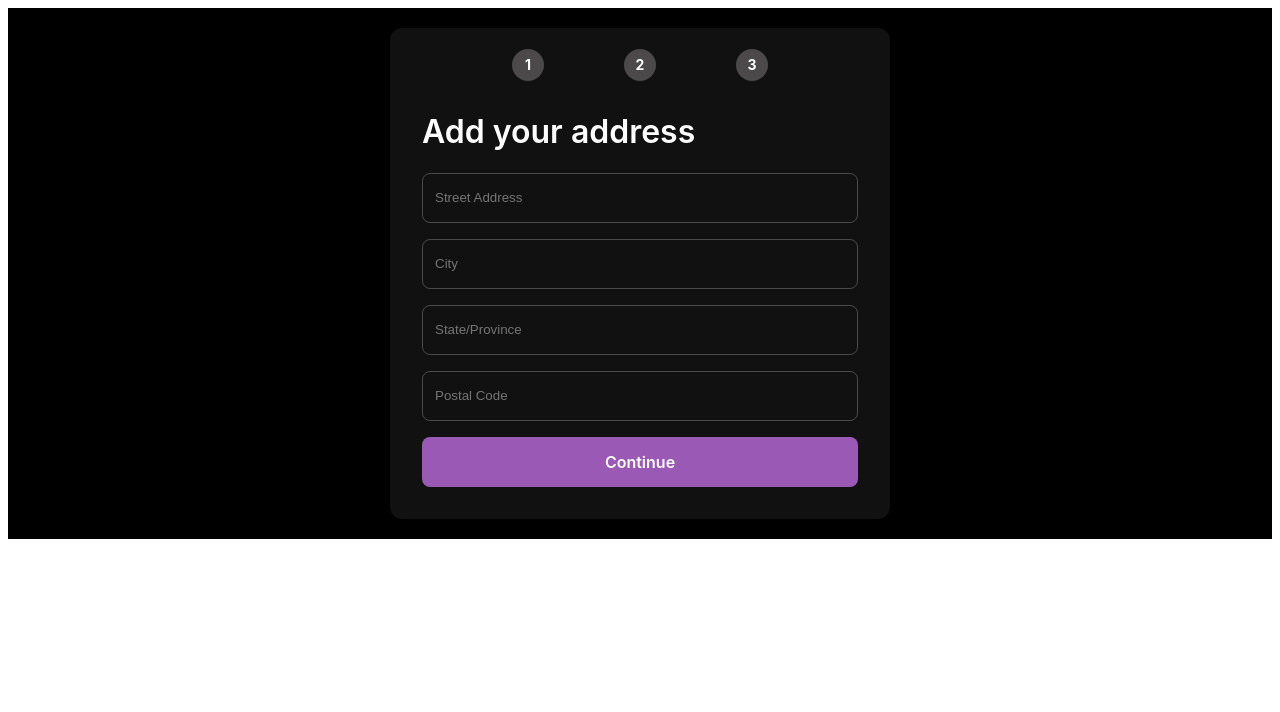
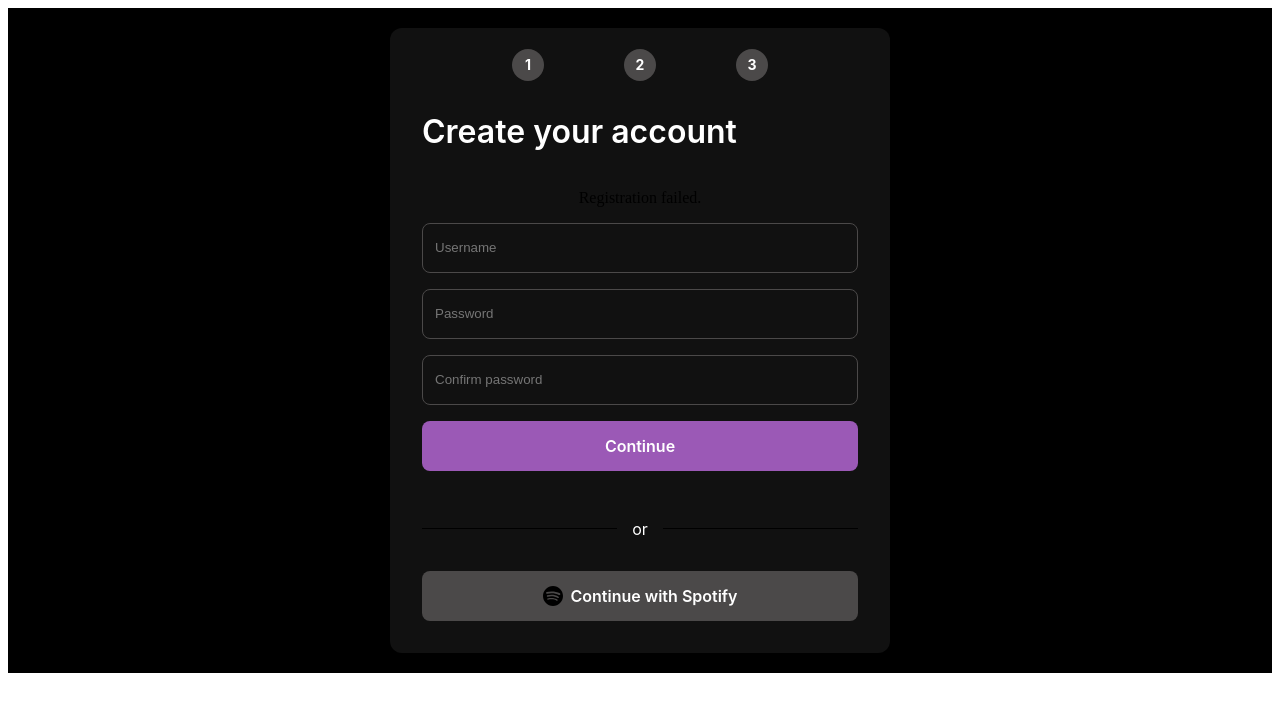
Before and after one commit to muzakl/moodsync-frontend, a React (Vite) app: page /register in a window 1280 px wide. Both pictures are taken after a click on the button "Continue". Shown: the top 712 px of the page. Built offline with nearby package versions, Linux system fonts and the light colour scheme; no server answers.

Commit message:
implement authentication API integration for login and registration

```diff
--- /dev/null
+++ b/api/auth.js
@@ -0,0 +1,8 @@
+import axios from "axios";
+
+const API = axios.create({
+    baseURL: "http://localhost:5000/api/auth",
+});
+
+export const registerUser = (userData) => API.post("/register", userData);
+export const loginUser = (userData) => API.post("/login", userData);
--- a/package.json
+++ b/package.json
@@ -9,6 +9,7 @@
     "preview": "vite preview"
   },
   "dependencies": {
+    "axios": "^1.9.0",
     "react": "^19.1.0",
     "react-dom": "^19.1.0",
     "react-router": "^7.6.1",
--- a/src/modules/LogIn.module.scss
+++ b/src/modules/LogIn.module.scss
@@ -38,7 +38,7 @@
         flex-direction: column;
         align-items: center;
         justify-content: center;
-        gap: 60px;
+        gap: 30px;
 
         .input {
           width: 436px;
--- a/src/pages/LogIn.jsx
+++ b/src/pages/LogIn.jsx
@@ -5,17 +5,36 @@ import github from '../assets/github.svg'
 import google from '../assets/google.svg'
 import facebook from '../assets/facebook.svg'
 import spotify from '../assets/spotify.svg'
+import {useState} from "react";
+import {loginUser} from "../../api/auth.js";
 export const LogIn = () => {
+    const [error, setError] = useState('');
+    const [form, setForm] = useState({username: '', password: ''});
+    const changeHandler = (e) => {
+        setForm({...form, [e.target.name]: e.target.value});
+    }
+    const continueHandler = async (e) => {
+        e.preventDefault();
+        try {
+            const res = await loginUser(form);
+            localStorage.setItem("token", res.data.token);
+        } catch (err) {
+            setError(err.response?.data?.error || "Login failed.");
+        }
+    };
+
+
     return (
         <>
             <div className={classes["background"]}>
                 <div className={classes["container"]}>
                     <div className={classes["main"]}>
                         <h1 className={classes["title"]}>Log In</h1>
+                        {error && <p className={classes["error"]}>{error}</p>}
                         <div className={classes["form"]}>
-                            <input type="text" placeholder="Username" className={classes["input"]}/>
-                            <input type="password" placeholder="Password" className={classes["input"]}/>
-                            <button type="submit" className={classes["continue-btn"]}>Continue</button>
+                            <input type="text" placeholder="Username" className={classes["input"]} onChange={changeHandler}/>
+                            <input type="password" placeholder="Password" className={classes["input"]}  onChange={changeHandler}/>
+                            <button type="submit" className={classes["continue-btn"]} onClick={continueHandler}>Continue</button>
                         </div>
                     </div>
                     <div className={classes["extra"]}>
--- a/src/pages/Register.jsx
+++ b/src/pages/Register.jsx
@@ -2,12 +2,29 @@ import classes from '../modules/Register.module.scss';
 import line from "../assets/line.svg";
 import spotify from "../assets/spotify.svg";
 import {useState} from "react";
+import { registerUser } from "../../api/auth";
 
 export const Register = () => {
     const [step,setStep] = useState(0);
-    const continueHandler = () => {
-        setStep(step+1);
+    const [form, setForm] = useState({username: '', password: '',confirmPassword: '', });
+    const [error, setError] = useState('');
+    const continueHandler = async (e) => {
+        e.preventDefault();
+        try {
+            const res = await registerUser(form);
+            localStorage.setItem("token", res.data.token);
+        } catch (err) {
+            setError(err.response?.data?.error || "Registration failed.");
+        }
+        if (step === 0 && form.username && form.password && form.confirmPassword) {
+            setStep(step + 1);
+        }
+    };
+    const handleChange = (e) => {
+        setForm({...form, [e.target.name]: e.target.value});
+
     }
+
     return (
         <>
             {step === 0 ? (
@@ -20,11 +37,11 @@ export const Register = () => {
                                 <h1>3</h1>
                             </div>
                             <h1 className={classes["title"]}>Create your account</h1>
+                            {error && <p className={classes["error"]}>{error}</p>}
                             <div className={classes["form"]}>
-                                <input type="text" placeholder="Fullname" className={classes["input"]}/>
-                                <input type="text" placeholder="Username" className={classes["input"]}/>
-                                <input type="password" placeholder="Password" className={classes["input"]}/>
-                                <input type="password" placeholder="Confirm password" className={classes["input"]}/>
+                                <input type="text" placeholder="Username" className={classes["input"]} onChange={handleChange}/>
+                                <input type="password" placeholder="Password" className={classes["input"]} onChange={handleChange}/>
+                                <input type="password" placeholder="Confirm password" className={classes["input"]} onChange={handleChange}/>
                                 <button type="submit" className={classes["continue-btn"]} onClick={continueHandler}>Continue</button>
                             </div>
                         </div>
@@ -54,12 +71,10 @@ export const Register = () => {
                                 <h1>2</h1>
                                 <h1>3</h1>
                             </div>
-                            <h1 className={classes["title"]}>Add your address</h1>
+                            <h1 className={classes["title"]}>Link your Spotify account</h1>
                             <div className={classes["form"]}>
-                                <input type="text" placeholder="Street Address" className={classes["input"]}/>
-                                <input type="text" placeholder="City" className={classes["input"]}/>
-                                <input type="text" placeholder="State/Province" className={classes["input"]}/>
-                                <input type="text" placeholder="Postal Code" className={classes["input"]}/>
+                                <input type="text" placeholder="Username" className={classes["input"]}/>
+                                <input type="text" placeholder="Password" className={classes["input"]}/>
                                 <button type="submit" className={classes["continue-btn"]} onClick={continueHandler}>Continue</button>
                             </div>
                         </div>
@@ -74,11 +89,9 @@ export const Register = () => {
                                 <h1>2</h1>
                                 <h1>3</h1>
                             </div>
-                            <h1 className={classes["title"]}>Complete your profile</h1>
+                            <h1 className={classes["title"]}>Successfully registered</h1>
                             <div className={classes["form"]}>
-                                <input type="text" placeholder="Profile Picture URL" className={classes["input"]}/>
-                                <input type="text" placeholder="Bio" className={classes["input"]}/>
-                                <button type="submit" className={classes["continue-btn"]}>Finish Registration</button>
+                                <button type="submit" className={classes["continue-btn"]}>Back to home</button>
                             </div>
                         </div>
                     </div>
```
Also changed, not shown: 1 other file (tests, documents, lock files or other folders).
